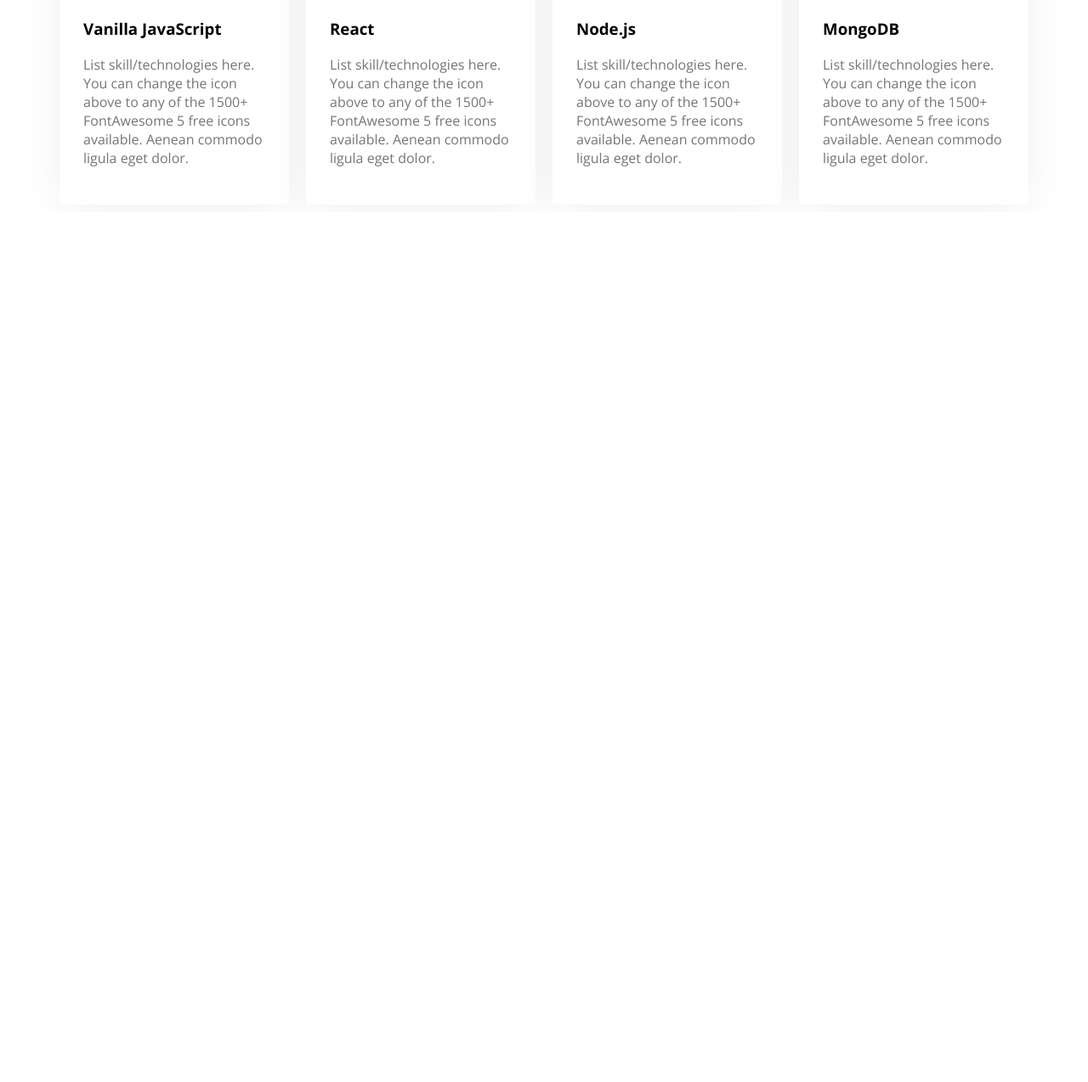
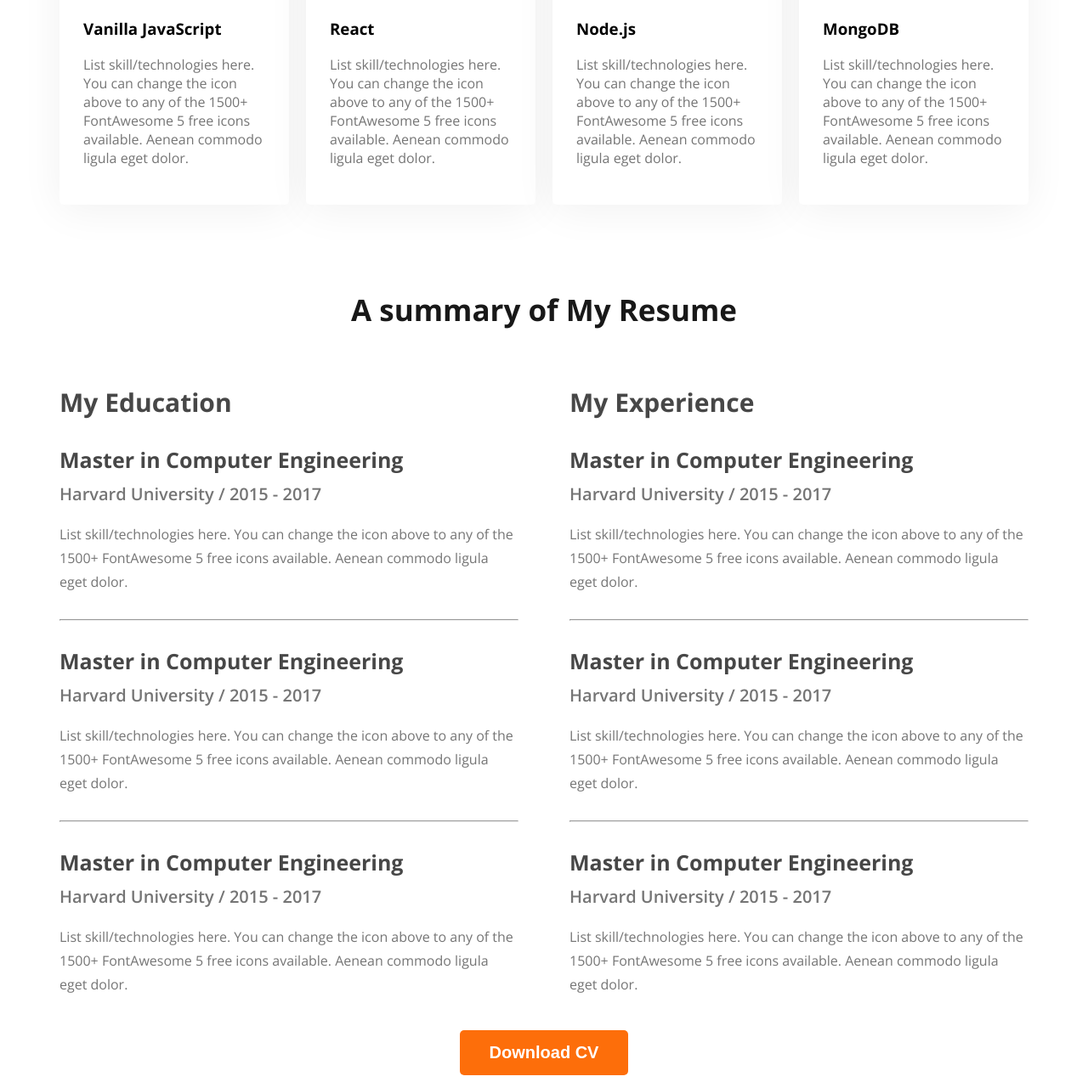
Before and after one commit to farhadalsami/hero-developer-portfolio, a plain HTML site: page index.html in a window 1280 px wide. Shown: the part 1909-3183 px from the top of the page at 85% size. Before the commit the page ends 2158 px from the top, so only its background shows below. Drawn offline with nearby package versions, Linux system fonts and the light colour scheme.

Commit message:
resume section added

```diff
--- a/index.html
+++ b/index.html
@@ -36,9 +36,13 @@
     </header>
 
     <main>
+        <!-- About us Section start -->
         <section class="about">
             <h3 class="section-title">About Me</h3>
-            <p class="section-description">I, m a designer & developer with a passion for web design. I enjoy developing simple, clean and slick websites that provide real value to the end user. Thousands of clients have procured exceptional resulfs while working with me. Delivering work within time and budget which meets clients requirements in our mata.</p>
+            <p class="section-description">I, m a designer & developer with a passion for web design. I enjoy developing
+                simple, clean and slick websites that provide real value to the end user. Thousands of clients have
+                procured exceptional resulfs while working with me. Delivering work within time and budget which meets
+                clients requirements in our mata.</p>
             <div class="about-info-container">
                 <div class="about-info">
                     <h4 class="info-title">Name:</h4>
@@ -58,33 +62,105 @@
                 </div>
             </div>
         </section>
+        <!-- About us Section End -->
         <!-- what i do section start -->
         <section class="what-i-do">
             <h3 class="section-title">What i do</h3>
-            <p id="what-i-do-desc" class="section-description">I have more than 10 years experience building software for clients all over the world. Below is a quick overview of my main technical skill sets and technologies i use. Want to find out more about my experience? Check out my online resume and project portfolio.</p>
-         </section>
+            <p id="what-i-do-desc" class="section-description">I have more than 10 years experience building software
+                for clients all over the world. Below is a quick overview of my main technical skill sets and
+                technologies i use. Want to find out more about my experience? Check out my online resume and project
+                portfolio.</p>
             <div class="skills-container">
                 <div class="skill">
                     <img src="images/icons/js.png" alt="">
                     <h3 class="skill-title">Vanilla JavaScript</h3>
-                <p class="skill-description">List skill/technologies here. You can change the icon above to any of the 1500+ FontAwesome 5 free icons available. Aenean commodo ligula eget dolor.</p>
+                    <p class="skill-description">List skill/technologies here. You can change the icon above to any of
+                        the 1500+ FontAwesome 5 free icons available. Aenean commodo ligula eget dolor.</p>
                 </div>
                 <div class="skill">
                     <img src="images/icons/react.png" alt="">
                     <h3 class="skill-title">React</h3>
-                <p class="skill-description">List skill/technologies here. You can change the icon above to any of the 1500+ FontAwesome 5 free icons available. Aenean commodo ligula eget dolor.</p>
+                    <p class="skill-description">List skill/technologies here. You can change the icon above to any of
+                        the 1500+ FontAwesome 5 free icons available. Aenean commodo ligula eget dolor.</p>
                 </div>
                 <div class="skill">
                     <img src="images/icons/nodejs.png" alt="">
                     <h3 class="skill-title">Node.js</h3>
-                <p class="skill-description">List skill/technologies here. You can change the icon above to any of the 1500+ FontAwesome 5 free icons available. Aenean commodo ligula eget dolor.</p>
+                    <p class="skill-description">List skill/technologies here. You can change the icon above to any of
+                        the 1500+ FontAwesome 5 free icons available. Aenean commodo ligula eget dolor.</p>
                 </div>
                 <div class="skill">
                     <img src="images/icons/mongo.png" alt="">
                     <h3 class="skill-title">MongoDB</h3>
-                <p class="skill-description">List skill/technologies here. You can change the icon above to any of the 1500+ FontAwesome 5 free icons available. Aenean commodo ligula eget dolor.</p>
+                    <p class="skill-description">List skill/technologies here. You can change the icon above to any of
+                        the 1500+ FontAwesome 5 free icons available. Aenean commodo ligula eget dolor.</p>
                 </div>
             </div>
+        </section>
+        <!-- what i do section end -->
+        <!-- resume section start -->
+        <section class="resume">
+            <h3 class="section-title">A summary of My Resume</h3>
+            <div class="resume-container">
+                <div class="resume-colum">
+                    <h3 class="resume-colum-title">My Education</h3>
+                    <div class="resume-item">
+                        <h2 class="resume-item-title">Master in Computer Engineering</h2>
+                        <h3 class="resume-item-info">Harvard University / 2015 - 2017</h3>
+                        <p class="resume-item-description">List skill/technologies here. You can change the icon above
+                            to any of the 1500+ FontAwesome 5 free icons available. Aenean commodo ligula eget dolor.
+                        </p>
+                    </div>
+                    <hr>
+                    <div class="resume-item">
+                        <h2 class="resume-item-title">Master in Computer Engineering</h2>
+                        <h3 class="resume-item-info">Harvard University / 2015 - 2017</h3>
+                        <p class="resume-item-description">List skill/technologies here. You can change the icon above
+                            to any of the 1500+ FontAwesome 5 free icons available. Aenean commodo ligula eget dolor.
+                        </p>
+                    </div>
+                    <hr>
+                    <div class="resume-item">
+                        <h2 class="resume-item-title">Master in Computer Engineering</h2>
+                        <h3 class="resume-item-info">Harvard University / 2015 - 2017</h3>
+                        <p class="resume-item-description">List skill/technologies here. You can change the icon above
+                            to any of the 1500+ FontAwesome 5 free icons available. Aenean commodo ligula eget dolor.
+                        </p>
+                    </div>
+                </div>
+                <div class="resume-colum">
+                    <h3 class="resume-colum-title">My Experience</h3>
+                    <div class="resume-item">
+                        <h2 class="resume-item-title">Master in Computer Engineering</h2>
+                        <h3 class="resume-item-info">Harvard University / 2015 - 2017</h3>
+                        <p class="resume-item-description">List skill/technologies here. You can change the icon above
+                            to any of the 1500+ FontAwesome 5 free icons available. Aenean commodo ligula eget dolor.
+                        </p>
+                    </div>
+                    <hr>
+                    <div class="resume-item">
+                        <h2 class="resume-item-title">Master in Computer Engineering</h2>
+                        <h3 class="resume-item-info">Harvard University / 2015 - 2017</h3>
+                        <p class="resume-item-description">List skill/technologies here. You can change the icon above
+                            to any of the 1500+ FontAwesome 5 free icons available. Aenean commodo ligula eget dolor.
+                        </p>
+                    </div>
+                    <hr>
+                    <div class="resume-item">
+                        <h2 class="resume-item-title">Master in Computer Engineering</h2>
+                        <h3 class="resume-item-info">Harvard University / 2015 - 2017</h3>
+                        <p class="resume-item-description">List skill/technologies here. You can change the icon above
+                            to any of the 1500+ FontAwesome 5 free icons available. Aenean commodo ligula eget dolor.
+                        </p>
+                    </div>
+                </div>
+
+            </div>
+            <div class="download-cv">
+                <button class="btn-primary">Download CV</button>
+            </div>
+        </section>
+        <!-- resume section end -->
     </main>
 
     <footer>
--- a/styles/protfolio.css
+++ b/styles/protfolio.css
@@ -154,6 +154,10 @@ main {
     padding: 6px 150px 32px;
 }
 
+.what-i-do {
+    margin-bottom: 100px;
+}
+
 .skills-container {
     display: flex;
     gap: 20px;
@@ -163,12 +167,53 @@ main {
     border-radius: 5px;
     background: #FFF;
     padding: 28px 28px;
-    max-width: 267px;
+    /* max-width: 267px; */
     box-shadow: 0px 6px 50px 0px rgba(0, 0, 0, 0.06);
 }
 
 .skill-description {
-    color:#757575;
+    color: #757575;
     font-size: 16px;
     font-weight: 400;
 }
+
+/* resume setion related Styles */
+.resume-container {
+    display: flex;
+    gap: 60px;
+}
+
+.resume-colum-title {
+    color: #474747;
+    font-size: 30px;
+    font-weight: 700;
+}
+
+.resume-item-title {
+    color: #474747;
+    font-size: 25px;
+    font-weight: 700;
+    margin-bottom: 10px;
+}
+
+.resume-item-info {
+    color:#757575;
+    font-size: 20px;
+    font-weight: 600;
+    margin-bottom: 20px;
+    margin-top: 0;
+}
+
+.resume-item-description {
+    color: #757575;
+    font-size: 16px;
+    font-weight: 400;
+    line-height: 28px;
+}
+.resume-container hr{
+    margin: 30px 0;
+}
+.download-cv{
+    text-align: center;
+    margin-top: 24px;
+}
```
Lines whose indentation alone changed are shown as unchanged.
